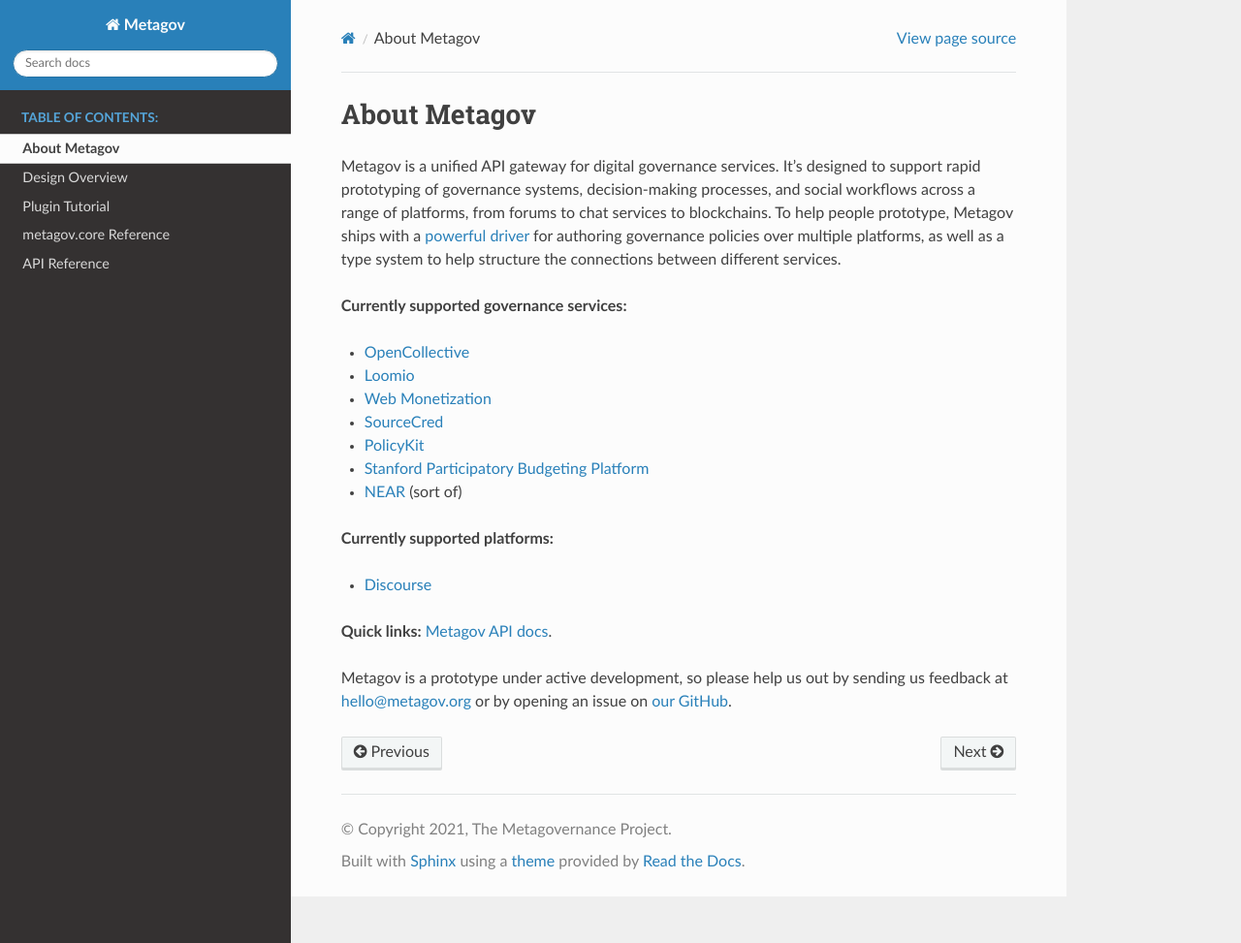
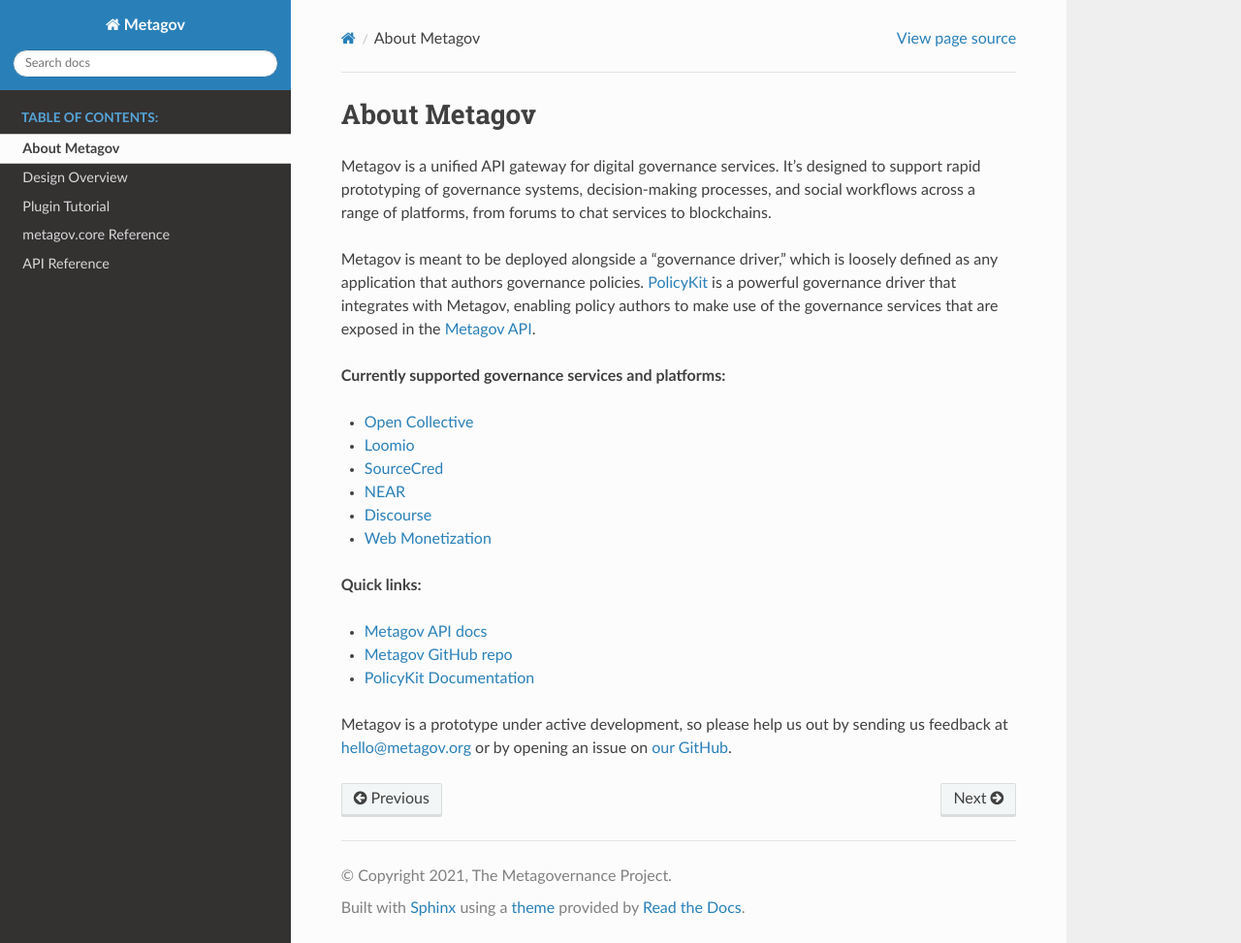
Before and after one commit to metagov/gateway, a Sphinx documentation site: the page built from docs/readme.rst, in a window 1280 px wide and 973 px high. Shown: the whole window at 97% size. Built offline with Sphinx 7.4.7 and the Read the Docs theme 2.0.0, drawn with Linux system fonts in a browser that asks for light colours.

Commit message:
Make readme.rst more accurate

```diff
--- a/docs/plugin_tutorial.rst
+++ b/docs/plugin_tutorial.rst
@@ -1,6 +1,6 @@
 Plugin Tutorial
 ===============
-
+.. _plugintutorial-ref:
 This tutorial will show you have to write a Metagov Plugin. It will demonstrate how to:
 
 1. Create :ref:`Actions` (example: send a tweet)
--- a/docs/readme.rst
+++ b/docs/readme.rst
@@ -1,22 +1,31 @@
 About Metagov
 =============
 
-Metagov is a unified API gateway for digital governance services. It's designed to support rapid prototyping of governance systems, decision-making processes, and social workflows across a range of platforms, from forums to chat services to blockchains. To help people prototype, Metagov ships with a `powerful driver <https://www.policykit.org/>`_ for authoring governance policies over multiple platforms, as well as a type system to help structure the connections between different services.
+Metagov is a unified API gateway for digital governance services.
+It's designed to support rapid prototyping of governance systems, decision-making processes, and
+social workflows across a range of platforms, from forums to chat services to blockchains.
 
-**Currently supported governance services:**
+Metagov is meant to be deployed alongside a "governance driver," which is loosely defined as any application
+that authors governance policies. `PolicyKit <https://www.policykit.org/>`_ is a powerful governance driver
+that integrates with Metagov, enabling policy authors to make use of the governance services
+that are exposed in the `Metagov API <https://prototype.metagov.org/redoc/>`_.
 
-* `OpenCollective <https://www.opencollective.com>`_
+**Currently supported governance services and platforms:**
+
+* `Open Collective <https://www.opencollective.com>`_
 * `Loomio <https://www.loomio.org>`_
+* `SourceCred <https://www.sourcecred.io>`_
+* `NEAR <https://www.near.org>`_
+* `Discourse <https://www.discourse.org/>`_
 * `Web Monetization <https://webmonetization.org/>`_
-* `SourceCred <https://www.sourcecred.io>`_
-* `PolicyKit <https://www.policykit.org/>`_
-* `Stanford Participatory Budgeting Platform <https://pbstanford.org/>`_
-* `NEAR <https://www.near.org>`_ (sort of)
+..
+    * `Stanford Participatory Budgeting Platform <https://pbstanford.org/>`_
 
-**Currently supported platforms:**
+**Quick links:**
 
-* `Discourse <https://www.discourse.org/>`_
+* `Metagov API docs <https://prototype.metagov.org/redoc/>`_
+* `Metagov GitHub repo <https://github.com/metagov/metagov-prototype>`_
+* `PolicyKit Documentation <https://policykit.readthedocs.io/>`_
 
-**Quick links:** `Metagov API docs <https://prototype.metagov.org/redoc/>`_.
-
-Metagov is a prototype under active development, so please help us out by sending us feedback at hello@metagov.org or by opening an issue on `our GitHub <https://github.com/metagov/metagov-prototype>`_.
+Metagov is a prototype under active development, so please help us out by sending us feedback
+at hello@metagov.org or by opening an issue on `our GitHub <https://github.com/metagov/metagov-prototype>`_.
```
Also changed, not shown: docs/design.rst (+11 -6 lines).
